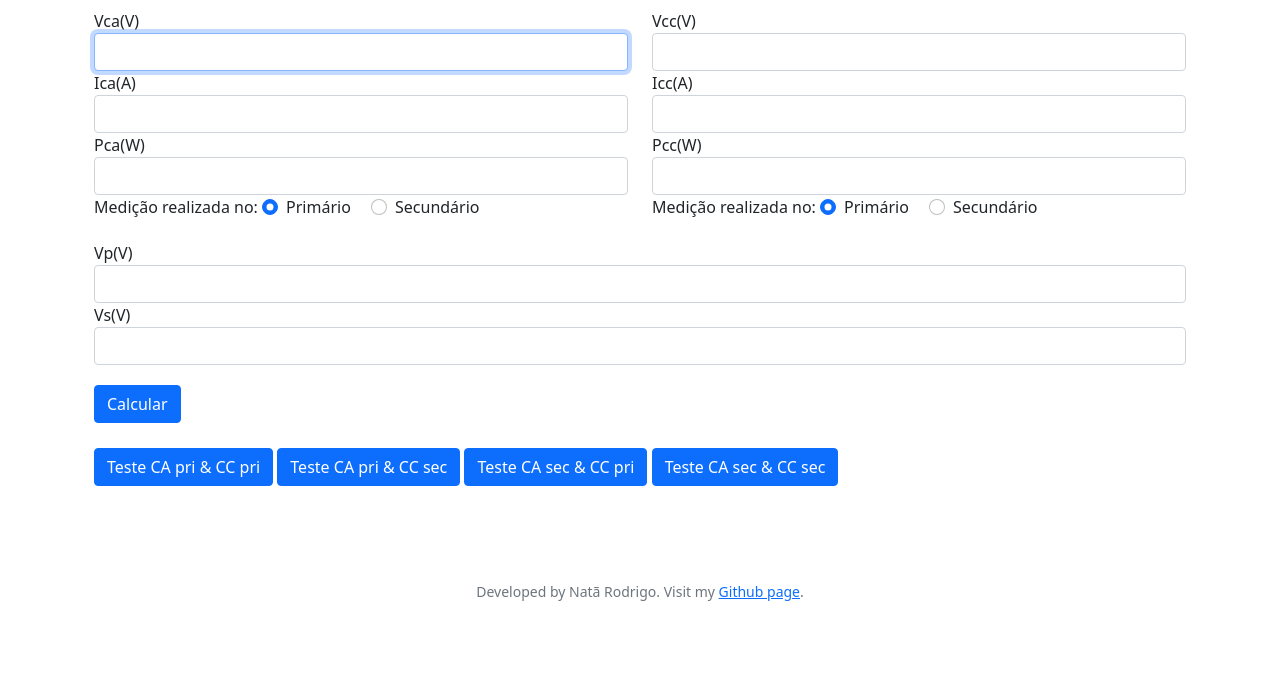
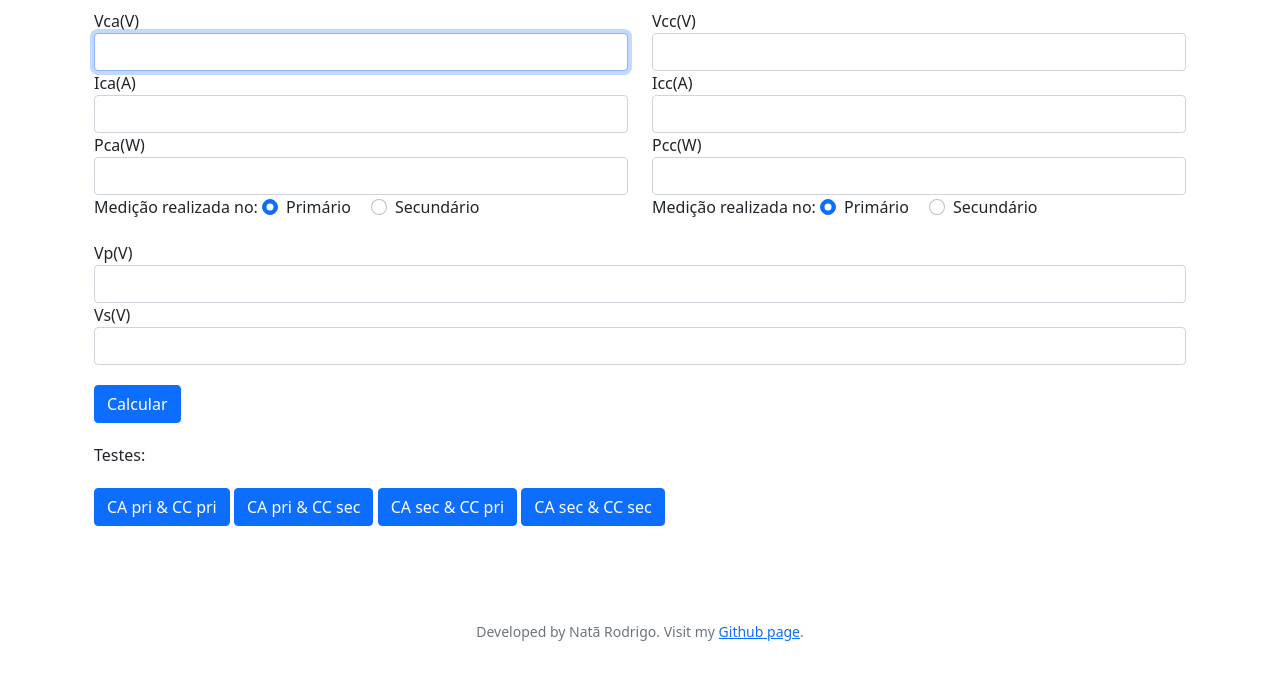
Before and after one commit to natrodrigo/resistencia-interna-trafo, a plain HTML site: page index.html in a window 1280 px wide. Shown: the part 82-762 px from the top of the page. Drawn offline with nearby package versions, Linux system fonts and the light colour scheme.

Commit message:
Mudança de layout dos botoes3

```diff
--- a/index.html
+++ b/index.html
@@ -66,10 +66,11 @@
                 <input id="vs" type="text" autocomplete="off" autofocus class="form-control" >
                 <div id="feedback" class="alert alert-danger" role="alert" style="margin:20px 0px"></div>
                 <button class="btn btn-primary" id="submit" type="submit" style="margin:20px 0px">Calcular</button><br>
-                <button class="btn btn-primary" id="testeCApriCCpri" type="submit" style="margin:5px 0px">Teste CA pri & CC pri</button>
-                <button class="btn btn-primary" id="testeCApriCCsec" type="submit" style="margin:5px 0px">Teste CA pri & CC sec</button>
-                <button class="btn btn-primary" id="testeCAsecCCpri" type="submit" style="margin:5px 0px">Teste CA sec & CC pri</button>
-                <button class="btn btn-primary" id="testeCAsecCCsec" type="submit" style="margin:5px 0px">Teste CA sec & CC sec</button>
+                <p>Testes:</p>
+                <button class="btn btn-primary" id="testeCApriCCpri" type="submit" style="margin:5px 0px">CA pri & CC pri</button>
+                <button class="btn btn-primary" id="testeCApriCCsec" type="submit" style="margin:5px 0px">CA pri & CC sec</button>
+                <button class="btn btn-primary" id="testeCAsecCCpri" type="submit" style="margin:5px 0px">CA sec & CC pri</button>
+                <button class="btn btn-primary" id="testeCAsecCCsec" type="submit" style="margin:5px 0px">CA sec & CC sec</button>
             </div>
 
         </form>
```
